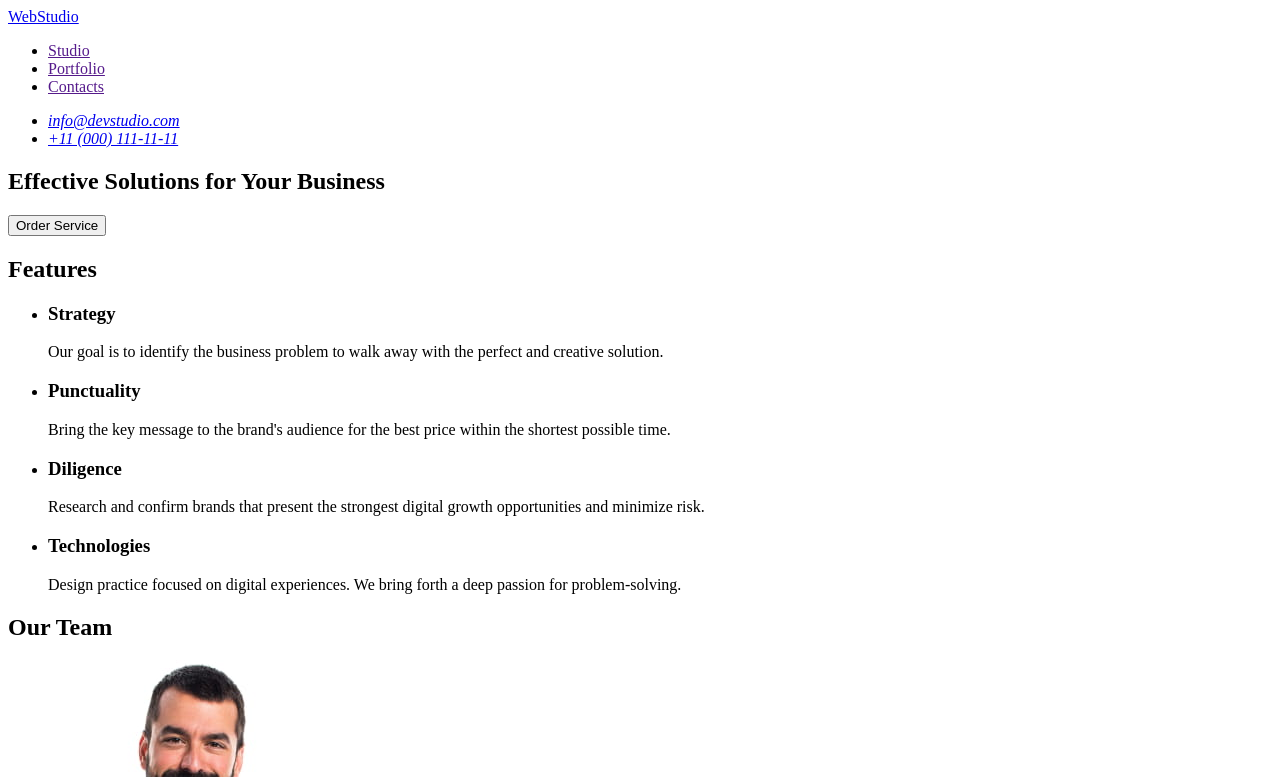
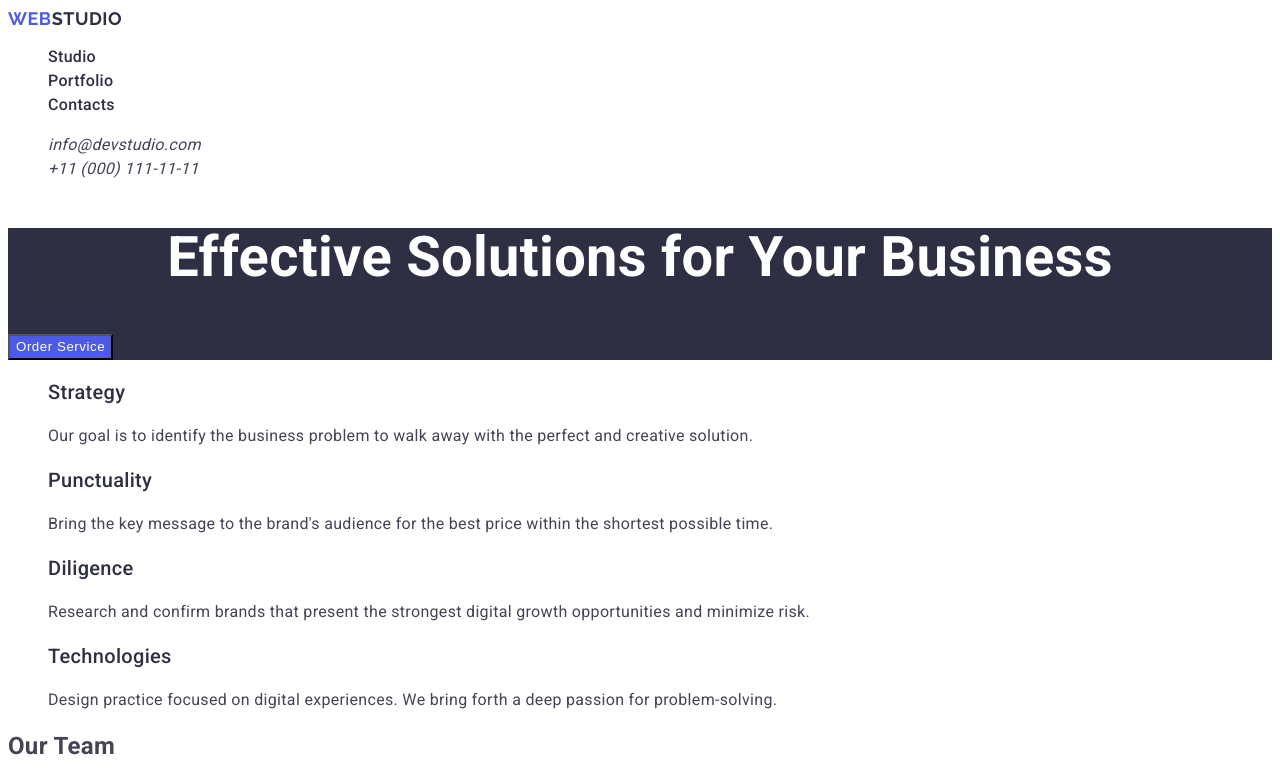
Before and after one commit to VictoriaStv/goit-markup-hw-02, a plain HTML site: page index.html in a window 1280 px wide. Shown: the top 777 px of the page. Drawn offline with Linux system fonts and the light colour scheme.

Commit message:
Typography

```diff
--- /dev/null
+++ b/css/styles.css
@@ -0,0 +1,147 @@
+body {
+  font-family: "Roboto", sans-serif;
+  color: #434455;
+  font-size: 16px;
+  font-style: normal;
+  letter-spacing: 0.02em;
+  background: #ffff;
+}
+a {
+  text-decoration: none;
+}
+ul,
+ol {
+  list-style: none;
+}
+h3 {
+  color: var(--NAVY-BLUE, #2e2f42);
+  font-size: 20px;
+  font-weight: 500;
+  line-height: 120%;
+}
+p{
+  font-weight: 400;
+  line-height: 150%;
+}
+
+/*Top line*/
+.logo {
+  color: var(--IRIS, #4D5AE5);
+  font-family: "Raleway", sans-serif;
+  font-size: 18px;
+  font-style: normal;
+  font-weight: 700;
+  line-height: 117%;
+  letter-spacing: 0.03em;
+  text-transform: uppercase;
+}
+
+.logo-part {
+  color: var(--NAVY-BLUE, #2e2f42);
+  font-family: "Raleway", sans-serif;
+  font-size: 18px;
+  font-style: normal;
+  font-weight: 700;
+  line-height: 117%;
+  letter-spacing: 0.03em;
+  text-transform: uppercase;
+}
+
+.nav-link {
+  color: var(--NAVY-BLUE, #2E2F42);
+  /* Body Medium */
+  font-style: normal;
+  font-weight: 500;
+  line-height: 150%;
+}
+
+.nav-link:hover,
+.nav-link:focus {
+  color: var(--NAVY-BLUE, #404bbf);
+}
+
+.header-address {
+  /* Body */
+  color: var(--SLATE, #434455);
+  font-weight: 400;
+  line-height: 150%;
+
+}
+
+.header-address:hover,
+.header-address:focus {
+  color: var(--NAVY-BLUE, #404bbf);
+}
+
+/*hero*/
+.hero {
+  background: var(--NAVY-BLUE, #2e2f42);
+}
+
+.hero-title {
+  color: var(--WHITE, #fff);
+  text-align: center;
+
+  /* Header 1 */
+  font-size: 56px;
+  font-weight: 700;
+  line-height: 107%;
+}
+
+.hero-btn {
+  background: var(--IRIS, #4D5AE5);
+  color: var(--WHITE, #fff);
+
+  /* Button Text */
+
+  font-weight: 500;
+  line-height: 150%;
+  letter-spacing: 0.04em;
+  cursor: pointer;
+}
+.hero-btn:focus,
+.hero-btn:hover {
+  background: var(--IRIS, #404BBF);
+  color: var(--WHITE, #fff);
+}
+
+.visually-hidden {
+  position: absolute;
+  width: 1px;
+  height: 1px;
+  margin: -1px;
+  border: 0;
+  padding: 0;
+
+  white-space: nowrap;
+  clip-path: inset(100%);
+  clip: rect(0 0 0 0);
+  overflow: hidden;
+}
+ /* footer*/
+ .footer-logo {
+  color: var(--IRIS, #4D5AE5);
+  font-family: "Raleway", sans-serif;
+  font-size: 18px;
+  font-style: normal;
+  font-weight: 700;
+  line-height: 117%;
+  letter-spacing: 0.03em;
+  text-transform: uppercase;
+}
+
+.footer-logo-part {
+  color: var(--NAVY-BLUE, #F4F4FD);
+  font-family: "Raleway", sans-serif;
+  font-size: 18px;
+  font-style: normal;
+  font-weight: 700;
+  line-height: 117%;
+  letter-spacing: 0.03em;
+  text-transform: uppercase;
+}
+ .footer-text {
+font-weight: 400;
+line-height: 150%;
+color: var(--cloud, #F4F4FD);
+ }
--- a/index.html
+++ b/index.html
@@ -6,34 +6,48 @@
     <meta name="keywords" content=" Strategy business customers sales optimizations">
     <meta name="description" content="Effective Solutions for Your Business">
     <title>WebStudio</title>
+     <!-- Fonts -->
+    <link rel="preconnect" href="https://fonts.googleapis.com" />
+    <link rel="preconnect" href="https://fonts.gstatic.com" crossorigin />
+    <link
+      href="https://fonts.googleapis.com/css2?family=Raleway:wght@700&family=Roboto:wght@400;500;700&display=swap"
+      rel="stylesheet"
+    />
+    <!-- Custom styles -->
+    <link rel="stylesheet" href="./css/styles.css" />
+    <https://cdnjs.com/libraries/modern-normalize></https:>
 </head>
 
 <body>
+    <!--Top line-->
     <header>
       <nav>
-        <a href="./index.html">WebStudio</a>
+        <a class="logo" href="./index.html">Web<span class="logo-part">Studio</span> </a>
         <ul>
-          <li><a href="">Studio</a></li>
-          <li><a href="">Portfolio</a></li>
-          <li><a href="">Contacts</a></li>
+          <li><a class="nav-link" href="/">Studio</a></li>
+          <li><a class="nav-link" href="" >Portfolio</a></li>
+          <li><a class="nav-link" href="">Contacts</a></li>
         </ul>
       </nav>
       <address>
-        <ul>
-          <li><a href="mailto:info@devstudio.com">info@devstudio.com</a></li>
-          <li><a href="tel:+110001111111">+11 (000) 111-11-11</a></li>
+        <ul >
+          <li><a class="header-address" href="mailto:info@devstudio.com">info@devstudio.com</a></li>
+          <li><a class="header-address" href="tel:+110001111111">+11 (000) 111-11-11</a></li>
         </ul>
       </address>
     </header>
 
+     <!--Hero-->
     <main>
-        <section>
-            <h1>Effective Solutions for Your Business</h1>
-            <button type="button">Order Service</button>
+        <section class="hero">
+            <h1 class="hero-title">Effective Solutions for Your Business</h1>
+            <button class="hero-btn" type="button">Order Service</button>
         </section>
 
+
+    <!--Features-->
         <section>
-            <h2>Features</h2>
+            <h2 class="visually-hidden">Features</h2>
             <ul>
                 <li>
                     <h3>Strategy</h3>
@@ -57,6 +71,7 @@
             </ul>
         </section>
 
+     <!--Team-->
         <section>
             <h2>Our Team</h2>
             <ul>
@@ -71,7 +86,7 @@
                     <p>Frontend Developer</p>
                 </li>
                 <li>
-                    <img src="./images/team/img-3.jpg alt="Portrait of the project participant" width="264" height="260">
+                    <img src="./images/team/img-3.jpg" alt= "Portrait of the project participant" width="264" height="260">
                     <h3>Camila Garcia</h3>
                     <p>Marketing</p>
                 </li>
@@ -121,7 +136,7 @@
     </main>
 
 <footer>
-    <a href="/">WebStudio</a>
+    <a class="footer-logo" href="./index.html">Web<span class="footer-logo-part">Studio</span> </a>
     <p>Increase the flow of customers and sales for your business with digital marketing &amp; growth solutions.</p>
 </footer>
 </body>
```
